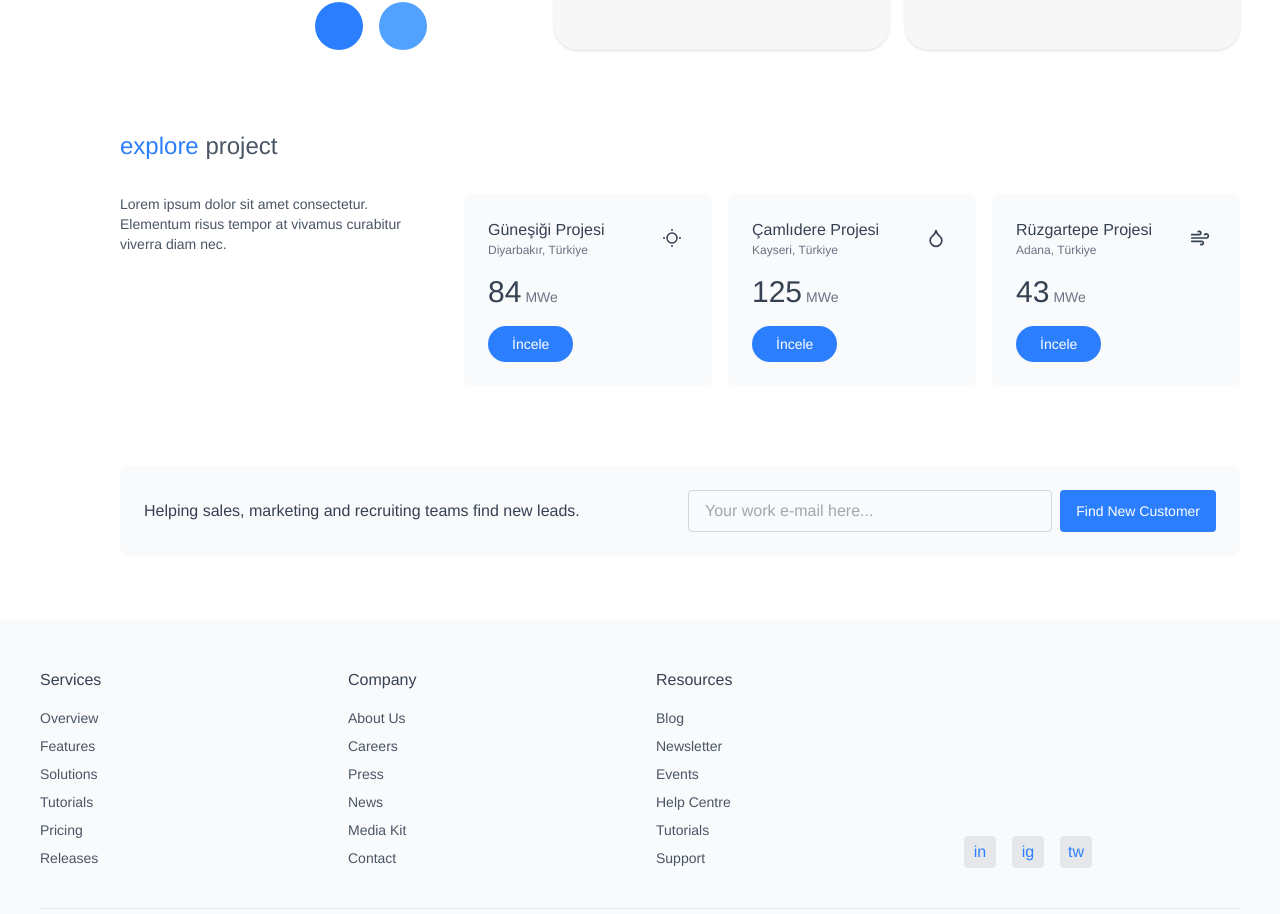
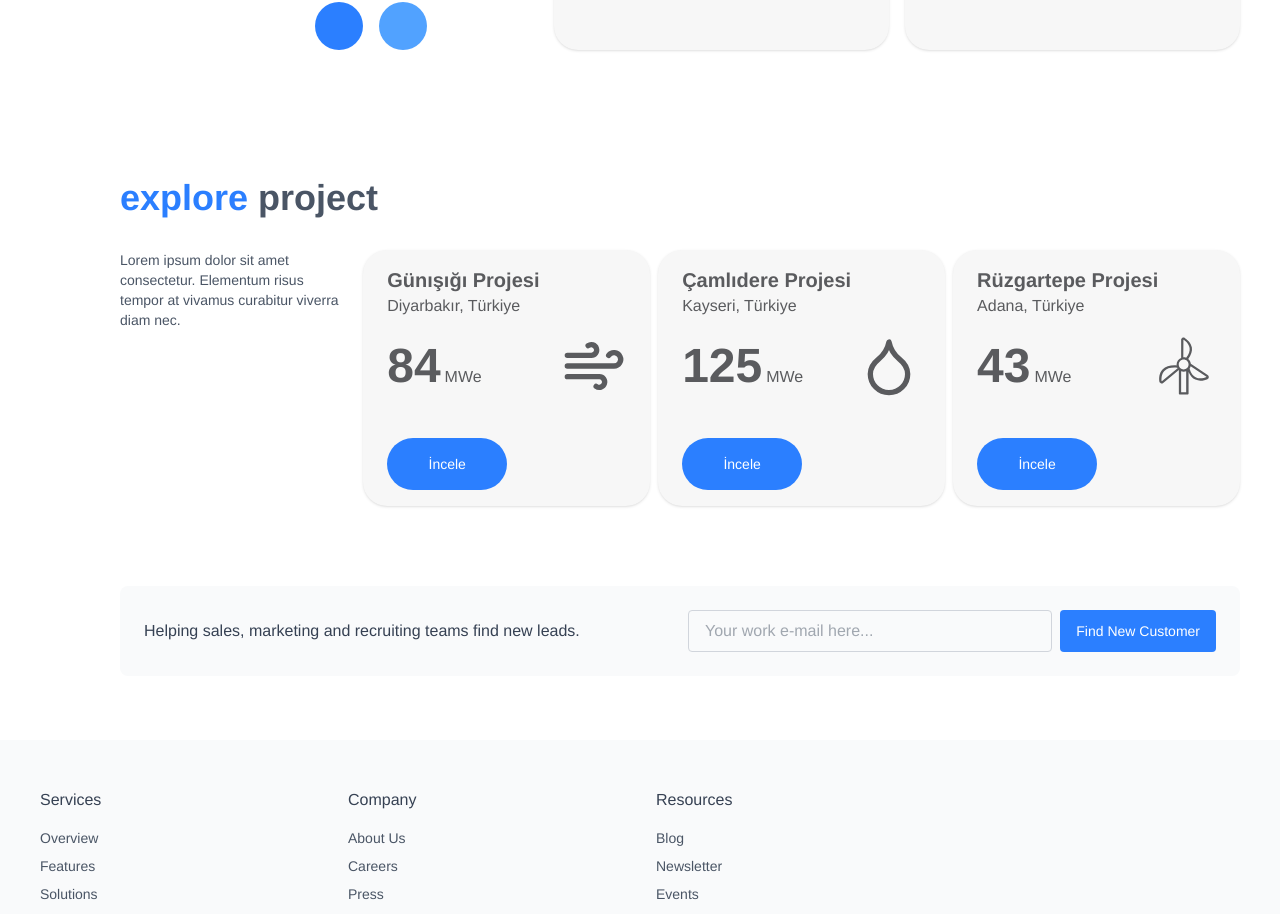
Before and after one commit to kgndnc/alrod-case-frontend, a React (Vite) app: page / in a window 1280 px wide. Shown: the part 696-1610 px from the top of the page. Built offline with nearby package versions, Linux system fonts and the light colour scheme; no server answers; what @strapi/client would draw is missing.

Commit message:
changes in "explore project" section

```diff
--- a/src/components/Button.tsx
+++ b/src/components/Button.tsx
@@ -1,7 +1,7 @@
-function Button({ Icon, text }: { Icon: any; text: string }) {
+function Button({ Icon, text }: { Icon?: any; text: string }) {
   return (
     <button className="bg-[#48A0E2] text-white rounded-2xl px-4 py-4 text-sm font-medium flex items-center cursor-pointer">
-      <Icon className="mr-2" />
+      {Icon && <Icon className="mr-2" />}
       <span>{text}</span>
     </button>
   );
--- a/src/components/ExploreSection.tsx
+++ b/src/components/ExploreSection.tsx
@@ -1,14 +1,15 @@
 import { Wind, Droplet } from "lucide-react";
+import WindTurbineIcon from "../assets/WindTurbineIcon";
 
 export const ExploreSection = () => {
   return (
     <section className="mb-20">
-      <h2 className="text-2xl font-normal mb-8">
-        <span className="text-blue-500 font-medium">explore</span>
+      <h2 className="text-4xl font-bold mb-8">
+        <span className="text-blue-500">explore</span>
         <span className="text-gray-600"> project</span>
       </h2>
 
-      <div className="flex gap-6">
+      <div className="grid grid-cols-[1fr_4fr] gap-6">
         <div className="max-w-xs">
           <p className="text-gray-600 text-sm">
             Lorem ipsum dolor sit amet consectetur. Elementum risus tempor at
@@ -17,111 +18,69 @@ export const ExploreSection = () => {
         </div>
 
         {/* Project Cards Row */}
-        <div className="flex gap-4 flex-1">
+        <div className="grid grid-cols-3 gap-2 text-[#5A5B5E]">
           {/* Project 1 */}
-          <div className="bg-gray-50 rounded-lg p-6 flex-1">
-            <div className="flex justify-between items-center mb-4">
-              <div>
-                <h3 className="font-medium text-gray-700">Güneşiği Projesi</h3>
-                <p className="text-gray-500 text-xs">Diyarbakır, Türkiye</p>
+          <div className="project-card flex h-64 justify-between flex-col bg-white rounded-lg py-4 px-6 shadow-sm">
+            <div className="title-container">
+              <h3 className="font-bold text-xl">Günışığı Projesi</h3>
+              <p className="text-base">Diyarbakır, Türkiye</p>
+
+              <div className="flex justify-between items-center mt-4">
+                <div className="">
+                  <span className="text-5xl font-bold">84</span>
+                  <span className="ml-1">MWe</span>
                 </div>
-              <div className="flex items-center justify-center w-8 h-8">
-                <svg
-                  viewBox="0 0 24 24"
-                  width="24"
-                  height="24"
-                  className="text-gray-700"
-                >
-                  <circle
-                    cx="12"
-                    cy="12"
-                    r="5"
-                    stroke="currentColor"
-                    fill="none"
-                    strokeWidth="1.5"
-                  />
-                  <line
-                    x1="12"
-                    y1="3"
-                    x2="12"
-                    y2="5"
-                    stroke="currentColor"
-                    strokeWidth="1.5"
-                  />
-                  <line
-                    x1="12"
-                    y1="19"
-                    x2="12"
-                    y2="21"
-                    stroke="currentColor"
-                    strokeWidth="1.5"
-                  />
-                  <line
-                    x1="21"
-                    y1="12"
-                    x2="19"
-                    y2="12"
-                    stroke="currentColor"
-                    strokeWidth="1.5"
-                  />
-                  <line
-                    x1="5"
-                    y1="12"
-                    x2="3"
-                    y2="12"
-                    stroke="currentColor"
-                    strokeWidth="1.5"
-                  />
-                </svg>
+                <div className="flex justify-start">
+                  <Wind size={64} />
                 </div>
               </div>
-            <div className="mb-4">
-              <span className="text-3xl font-medium text-gray-700">84</span>
-              <span className="text-gray-500 text-sm ml-1">MWe</span>
             </div>
-            <button className="bg-blue-500 text-white rounded-full px-6 py-2 text-sm">
+
+            <button className="bg-blue-500 text-white rounded-4xl px-10 py-4 text-sm w-30">
               İncele
             </button>
           </div>
 
           {/* Project 2 */}
-          <div className="bg-gray-50 rounded-lg p-6 flex-1">
-            <div className="flex justify-between items-center mb-4">
-              <div>
-                <h3 className="font-medium text-gray-700">Çamlıdere Projesi</h3>
-                <p className="text-gray-500 text-xs">Kayseri, Türkiye</p>
+          <div className="project-card flex h-64 justify-between flex-col bg-white rounded-lg py-4 px-6 shadow-sm">
+            <div className="title-container">
+              <h3 className="font-bold text-xl">Çamlıdere Projesi</h3>
+              <p className="text-base">Kayseri, Türkiye</p>
+
+              <div className="flex justify-between items-center mt-4">
+                <div className="">
+                  <span className="text-5xl font-bold">125</span>
+                  <span className="ml-1">MWe</span>
                 </div>
-              <div className="flex items-center justify-center w-8 h-8">
-                <Droplet className="text-gray-700" size={20} />
+                <div className="flex justify-start">
+                  <Droplet size={64} />
                 </div>
               </div>
-            <div className="mb-4">
-              <span className="text-3xl font-medium text-gray-700">125</span>
-              <span className="text-gray-500 text-sm ml-1">MWe</span>
             </div>
-            <button className="bg-blue-500 text-white rounded-full px-6 py-2 text-sm">
+
+            <button className="bg-blue-500 text-white rounded-4xl px-10 py-4 text-sm w-30">
               İncele
             </button>
           </div>
 
           {/* Project 3 */}
-          <div className="bg-gray-50 rounded-lg p-6 flex-1">
-            <div className="flex justify-between items-center mb-4">
-              <div>
-                <h3 className="font-medium text-gray-700">
-                  Rüzgartepe Projesi
-                </h3>
-                <p className="text-gray-500 text-xs">Adana, Türkiye</p>
+          <div className="project-card flex h-64 justify-between flex-col bg-white rounded-lg py-4 px-6 shadow-sm">
+            <div className="title-container">
+              <h3 className="font-bold text-xl">Rüzgartepe Projesi</h3>
+              <p className="text-base">Adana, Türkiye</p>
+
+              <div className="flex justify-between items-center mt-4">
+                <div className="">
+                  <span className="text-5xl font-bold">43</span>
+                  <span className="ml-1">MWe</span>
                 </div>
-              <div className="flex items-center justify-center w-8 h-8">
-                <Wind className="text-gray-700" size={20} />
+                <div className="flex justify-start">
+                  <WindTurbineIcon className="w-16 h-16 fill-current" />
                 </div>
               </div>
-            <div className="mb-4">
-              <span className="text-3xl font-medium text-gray-700">43</span>
-              <span className="text-gray-500 text-sm ml-1">MWe</span>
             </div>
-            <button className="bg-blue-500 text-white rounded-full px-6 py-2 text-sm">
+
+            <button className="bg-blue-500 text-white rounded-4xl px-10 py-4 text-sm w-30">
               İncele
             </button>
           </div>
--- a/src/components/Hero.tsx
+++ b/src/components/Hero.tsx
@@ -3,9 +3,9 @@ import { Droplet } from "lucide-react";
 import type React from "react";
 
 export const Hero: React.FC = () => (
-  <div className="list mb-20 text-[#5A5B5E]">
+  <div className="list mb-32 text-[#5A5B5E]">
     <section className="grid -mt-8 grid-cols-[4fr_1fr] w-full grid-rows-2 hero-banner">
-      <h1 className="text-5xl font-bold col-span-2">
+      <h1 className="text-5xl ml-16 font-bold col-span-2">
         <span className="text-blue-500">energy</span>
         <span> starts here</span>
       </h1>
--- a/src/pages/Home.tsx
+++ b/src/pages/Home.tsx
@@ -42,7 +42,7 @@ function Home() {
       {/* Main Content */}
       <main className="flex-1 ml-20 px-10 pt-8">
         <Hero />
-        <FeaturedProjectsSection />
+        {/* <FeaturedProjectsSection /> */}
         <ExploreSection />
         <Newsletter />
       </main>
```
Lines whose indentation alone changed are shown as unchanged.
